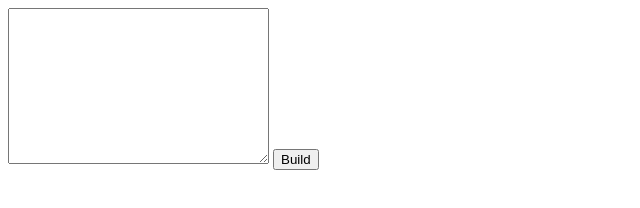
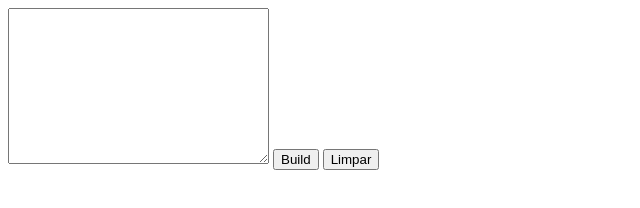
Before and after one commit to lnmunhoz/LexicalAnalyzer, a plain HTML site: page index.html in a window 1280 px wide. Shown: the whole page, without its empty margins (0-640 px from the left). Drawn offline with Linux system fonts and the light colour scheme.

Commit message:
Botao limpar

```diff
--- a/index.html
+++ b/index.html
@@ -5,9 +5,11 @@
   <title></title>
 </head>
 <body>
+<form>
 <textarea name="input" id="input" cols="30" rows="10"></textarea>
 <button type="button" id="build" onclick="build()">Build</button>
-
+<button type="reset"> Limpar </button>
+</form>
 
 <script src="transitionTable.js"></script>
 <script>
```
